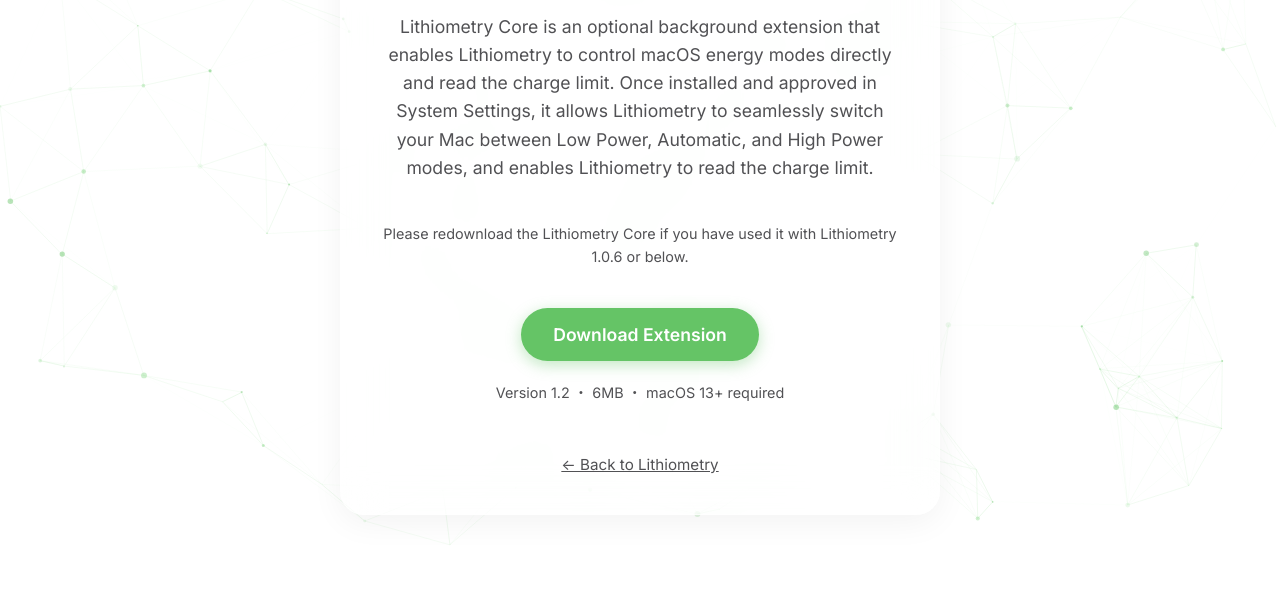
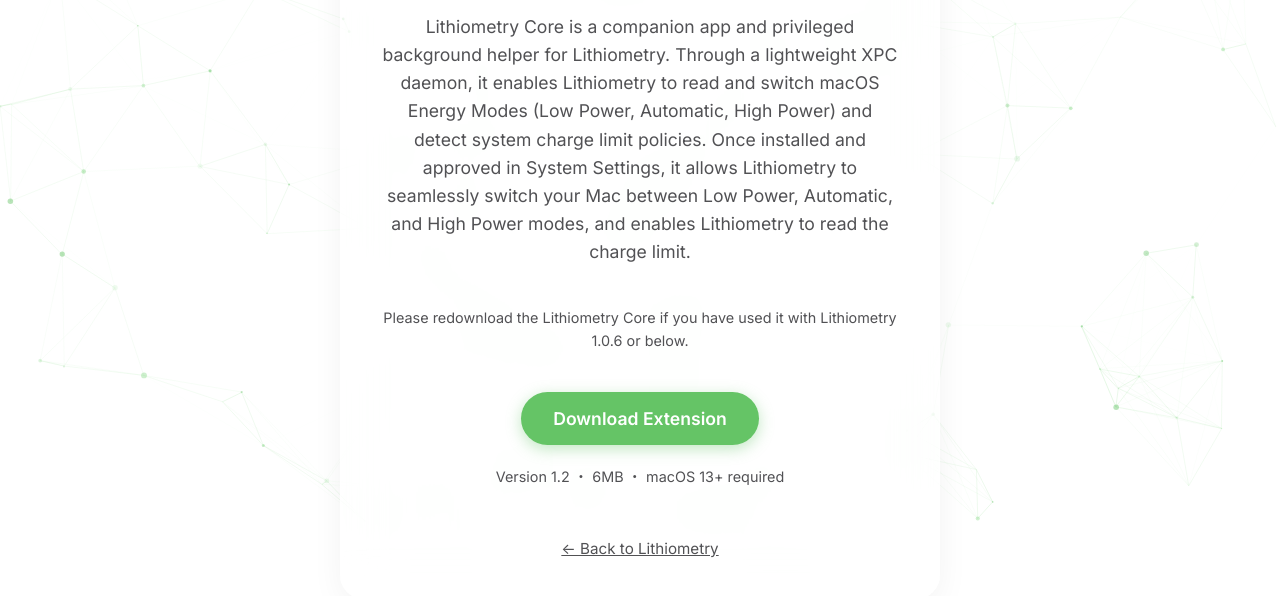
Before and after one commit to YStheStudio/ysthestudio.github.io, a plain HTML site: page lithiometry/core/index.html in a window 1280 px wide. Shown: the part 250-846 px from the top of the page. Before the commit the page ends 825 px from the top, so only its background shows below. Drawn offline with Linux system fonts and the light colour scheme.

Commit message:
update Lithiometry Core description in index.html

```diff
--- a/lithiometry/core/index.html
+++ b/lithiometry/core/index.html
@@ -63,8 +63,9 @@
             <img src="../../Resources/lithiometry_core_icon_default.png" alt="Lithiometry Core Icon" class="core-icon">
             <h1>Lithiometry Core</h1>
             <p>
-                Lithiometry Core is an optional background extension that enables Lithiometry to control macOS energy
-                modes directly and read the charge limit.
+                Lithiometry Core is a companion app and privileged background helper for Lithiometry. Through a
+                lightweight XPC daemon, it enables Lithiometry to read and switch macOS Energy Modes (Low Power,
+                Automatic, High Power) and detect system charge limit policies.
                 Once installed and approved in System Settings, it allows Lithiometry to seamlessly switch your Mac
                 between Low Power, Automatic, and High Power modes, and enables Lithiometry to read the charge limit.
             </p>
```
